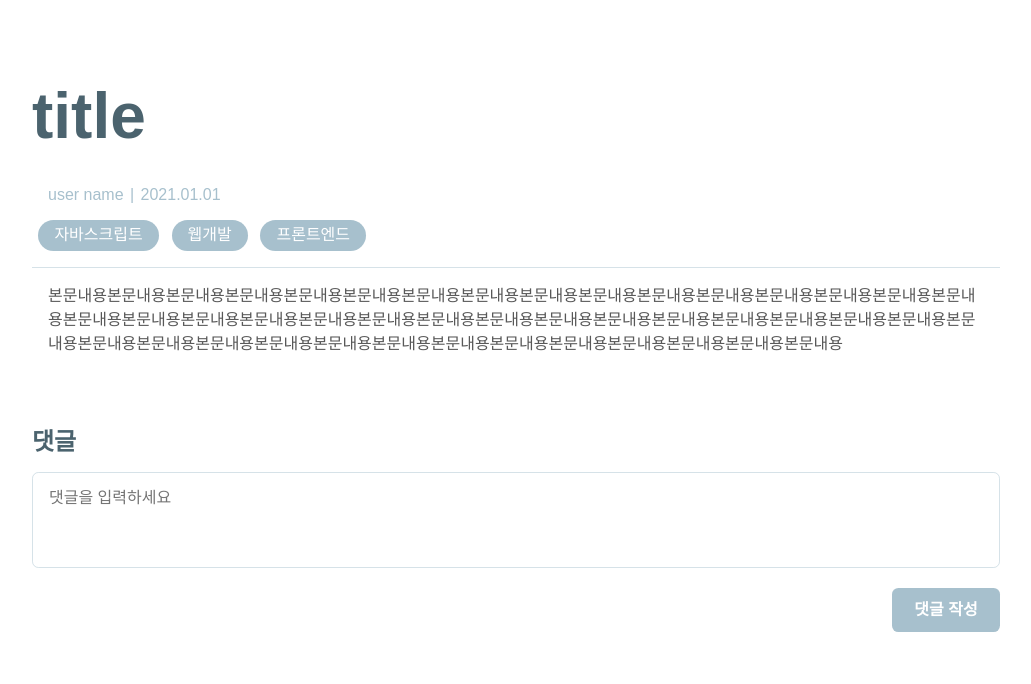
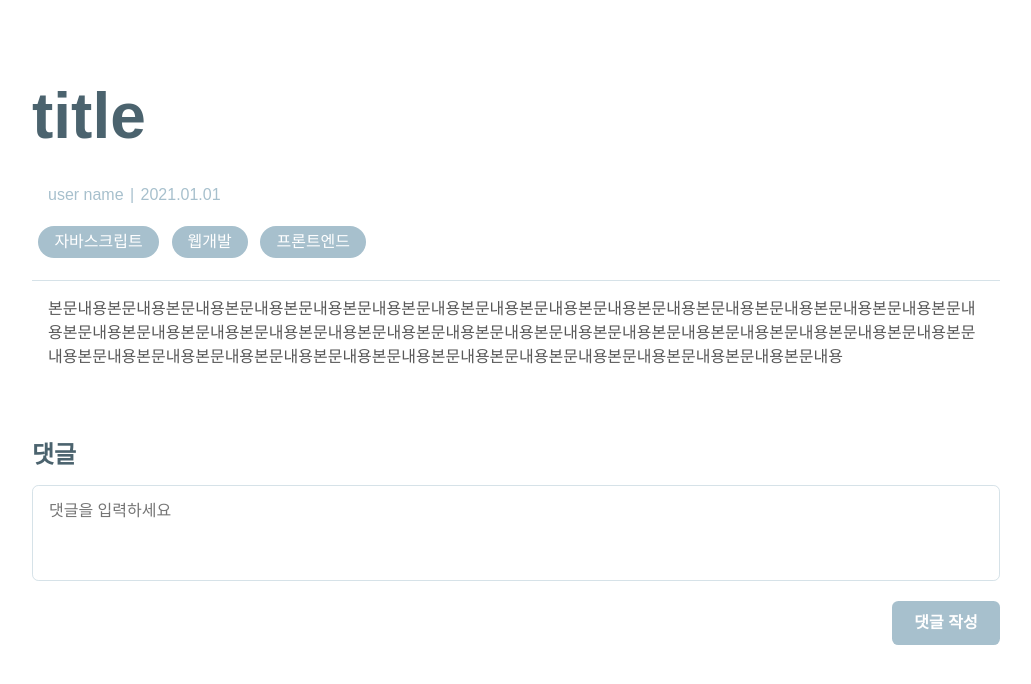
Before and after one commit to rjhee/velogCopy, a React (Create React App) app: page / in a window 1280 px wide. Shown: the top 684 px of the page, without its empty margins (124-1155 px from the left). Built offline with nearby package versions, Linux system fonts and the light colour scheme; the HTML template or start-up script is replaced by a standard one.

Commit message:
💄 update style padding on postsDetail tag

```diff
--- a/src/styles/App.css
+++ b/src/styles/App.css
@@ -23,7 +23,6 @@
 }
 
 /* postsDeatil header */
-
 .postsDetail header {
   border-bottom: 1px solid #a7c0cd76;
 }
@@ -57,7 +56,7 @@
 .postsDetail-tag-wrap span {
   display: inline-block;
   padding: 0.4rem 1rem;
-  margin: 0 0.4rem;
+  margin: 0.4rem;
   border-radius: 1rem;
   background-color: #a7c0cd;
   color: #fff;
```
